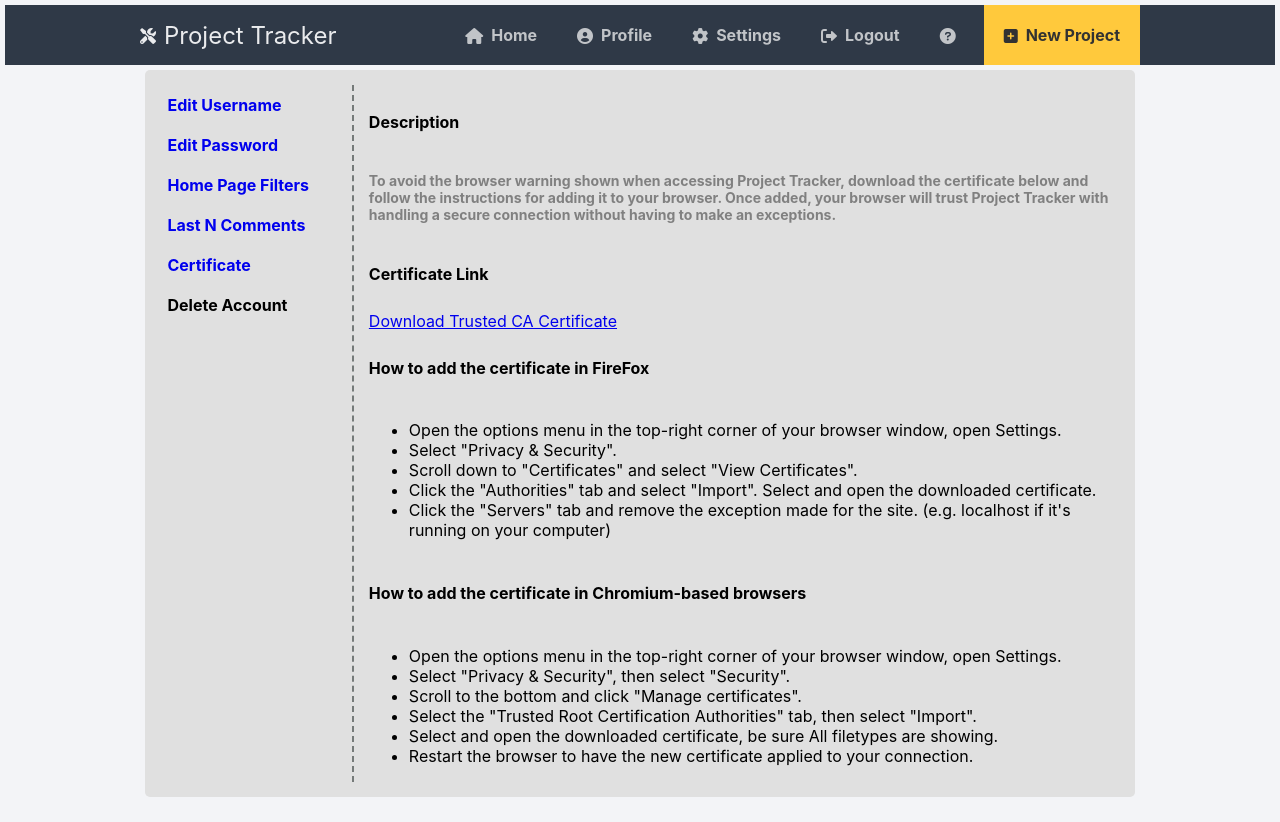
After one commit to se316/ProjectTracker, a Flask app: page /settings/certificate in a window 1280 px wide. The commit adds this page. Run offline with Flask 2, Linux system fonts and the light colour scheme; the visitor is signed in with stand-in values (Sample User, id 1); some libraries are stand-ins or nearby versions.

Commit message:
added the setting for downloading the CA pub cert. - added instructions on how to install for FF/Chrome browsers. - concludes integration with caroot microservice.

```diff
--- a/app/extensions.py
+++ b/app/extensions.py
@@ -4,6 +4,7 @@ from os import listdir
 import MySQLdb.cursors
 import logging
 import markdown
+from flask import send_file
 from json import dumps
 logging.basicConfig(level='INFO')
 
@@ -203,3 +204,10 @@ def get_ssl():
     priv_key = cert_dir + 'private/server_key.pem'
     ssl_context = (pub_crt, priv_key)
     return ssl_context
+
+# send a file for download
+def download(loc):
+    """
+    Returns a file for download from the server.
+    """
+    return send_file(loc, as_attachment=True)
--- a/app/routes/settings.py
+++ b/app/routes/settings.py
@@ -1,6 +1,6 @@
 from flask import Blueprint, render_template, request, redirect, url_for, session
 from json import dumps, loads
-from extensions import mysql as con, marked, dict_cursor, get_cursor, \
+from extensions import mysql as con, marked, dict_cursor, get_cursor, download, \
     stm_update_user, stm_check_user, stm_update_user_preferences, stm_login, stm_update_password
 import re
 
@@ -19,6 +19,18 @@ def page():
     else:
         return redirect(url_for('view.home'))
 
+
+@setting_bp.route('/certificate')
+def certificate():
+    if 'loggedin' in session:
+        return render_template('settings/certificate.html')
+    else:
+        return redirect(url_for('view.home'))
+
+@setting_bp.route('/dl_cert')
+def download_cert():
+    loc = '/certs/rootcert/ca_crt.pem'
+    return download(loc)
 
 @setting_bp.route('/username', methods=['GET', 'POST'])
 def username():
--- a/app/templates/settings.html
+++ b/app/templates/settings.html
@@ -8,6 +8,7 @@
 			<a href="{{ url_for('settings.password') }}" class='setting-desc'>Edit Password</a>
 			<a href="{{ url_for('settings.home_filters') }}" class='setting-desc'>Home Page Filters</a>
 			<a href="{{ url_for('settings.last_n_comments') }}" class='setting-desc'>Last N Comments</a>
+			<a href="{{ url_for('settings.certificate') }}" class='setting-desc'>Certificate</a>
 			<a onclick="confirm_delete('account', null)" class='setting-desc'>Delete Account</a>
 		</div> <!-- List of settings are linked to here -->
 		<div class='settings-display'>
--- /dev/null
+++ b/app/templates/settings/certificate.html
@@ -0,0 +1,27 @@
+{% extends "settings.html" %}
+{% block title %}Certificate Download{% endblock %}
+{% block setting %}
+<h5>Description</h5>
+<p class='small-txt'>
+To avoid the browser warning shown when accessing Project Tracker, download the certificate below and follow the instructions for adding it to your browser. Once added, your browser will trust Project Tracker with handling a secure connection without having to make an exceptions.
+</p>
+<h5>Certificate Link</h5>
+<a href="{{ url_for('settings.download_cert') }}">Download Trusted CA Certificate</a>
+<h5>How to add the certificate in FireFox</h5>
+<ul>
+	<li> Open the options menu in the top-right corner of your browser window, open Settings. </li>
+	<li> Select "Privacy & Security". </li>
+	<li> Scroll down to "Certificates" and select "View Certificates". </li>
+	<li> Click the "Authorities" tab and select "Import". Select and open the downloaded certificate. </li>
+	<li> Click the "Servers" tab and remove the exception made for the site. (e.g. localhost if it's running on your computer) </li>
+</ul>
+<h5>How to add the certificate in Chromium-based browsers</h5>
+<ul>
+<li> Open the options menu in the top-right corner of your browser window, open Settings. </li>
+<li> Select "Privacy & Security", then select "Security". </li>
+<li> Scroll to the bottom and click "Manage certificates". </li>
+<li> Select the "Trusted Root Certification Authorities" tab, then select "Import". </li>
+<li> Select and open the downloaded certificate, be sure All filetypes are showing. </li>
+<li> Restart the browser to have the new certificate applied to your connection. </li>
+</ul>
+{% endblock %}
```
